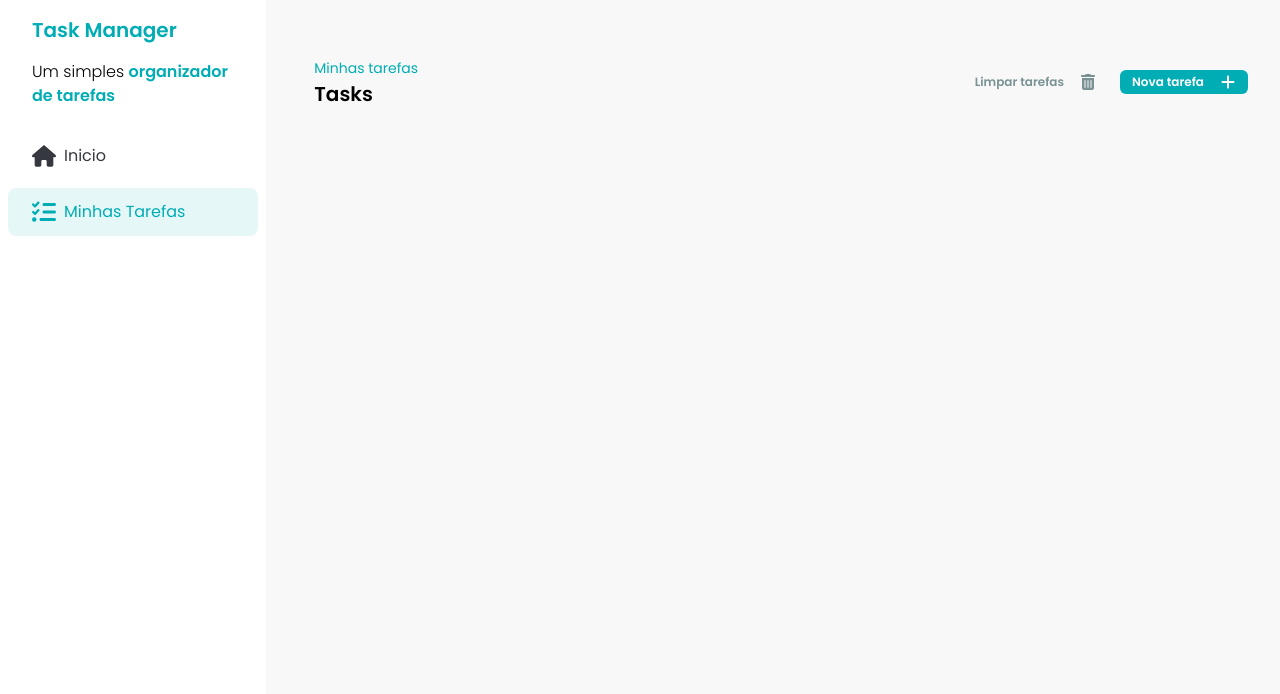
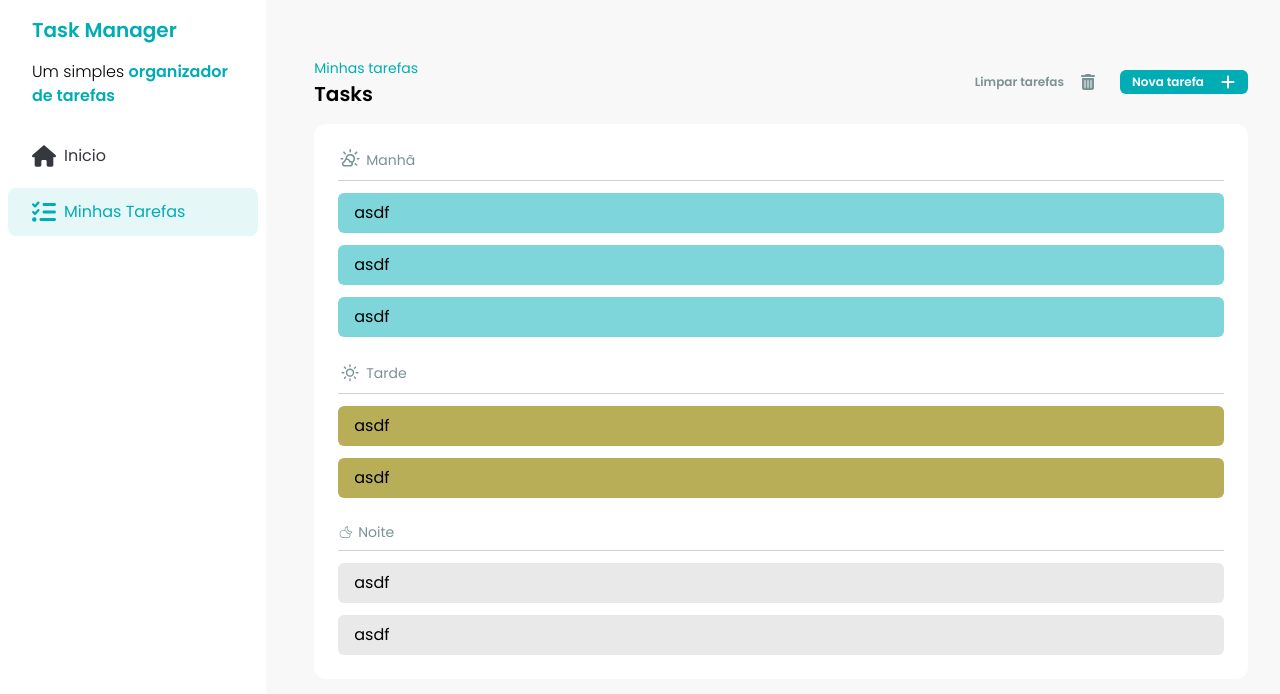
Before and after one commit to erickcred/estudo-react, a React (Vite) app in the folder task-manager/: page / in a window 1280 px wide. Shown: the top 694 px of the page. Built offline with nearby package versions, Linux system fonts and the light colour scheme.

Commit message:
feat: add Tasks separetors and component TaskItem

```diff
--- a/task-manager/src/components/TaskItem.jsx
+++ b/task-manager/src/components/TaskItem.jsx
@@ -1,7 +1,11 @@
-export default function TaskItem() {
+export default function TaskItem({ title, icon, children }) {
   return (
-    <div>
-      <h1>Task item</h1>
+    <div className="space-y-3">
+      <div className="flex items-center gap-1 text-[#7a9294] pb-2 border-b border-solid border-b-[#7a9294]/40">
+        {icon}
+        <p className="text-sm">{title}</p>
+      </div>
+      {children}
     </div>
   );
 }
--- a/task-manager/src/pages/Tasks.jsx
+++ b/task-manager/src/pages/Tasks.jsx
@@ -1,11 +1,14 @@
 import { FaPlus, FaTrashCan } from "react-icons/fa6";
+import { WiDaySunnyOvercast, WiDaySunny } from "react-icons/wi";
+import { CiCloudMoon } from "react-icons/ci";
 
 import Button from "../components/Button";
+import TaskItem from "../components/TaskItem";
 
 export default function Tasks() {
   return (
     <div className="w-full py-14 px-8">
-      <div className="flex justify-between items-center">
+      <div className="flex justify-between items-center rounded-xl mb-4">
         <div>
           <span className="text-[#00adb5] text-sm">Minhas tarefas</span>
           <h2 className="text-xl font-semibold">Tasks</h2>
@@ -31,7 +34,23 @@ export default function Tasks() {
         </div>
       </div>
 
-      <div className="bg-white"></div>
+      <div className="p-6 rounded-xl bg-white space-y-6">
+        <TaskItem title="Manhã" icon={<WiDaySunnyOvercast size={24} />}>
+          <p className="bg-[#00adb5]/50 py-2 px-4 rounded-md">asdf</p>
+          <p className="bg-[#00adb5]/50 py-2 px-4 rounded-md">asdf</p>
+          <p className="bg-[#00adb5]/50 py-2 px-4 rounded-md">asdf</p>
+        </TaskItem>
+
+        <TaskItem title="Tarde" icon={<WiDaySunny size={24} />}>
+          <p className="bg-[#b8ae57] py-2 px-4 rounded-md">asdf</p>
+          <p className="bg-[#b8ae57] py-2 px-4 rounded-md">asdf</p>
+        </TaskItem>
+
+        <TaskItem title="Noite" icon={<CiCloudMoon />}>
+          <p className="bg-[#e9e9e9] py-2 px-4 rounded-md">asdf</p>
+          <p className="bg-[#e9e9e9] py-2 px-4 rounded-md">asdf</p>
+        </TaskItem>
+      </div>
     </div>
   );
 }
```
